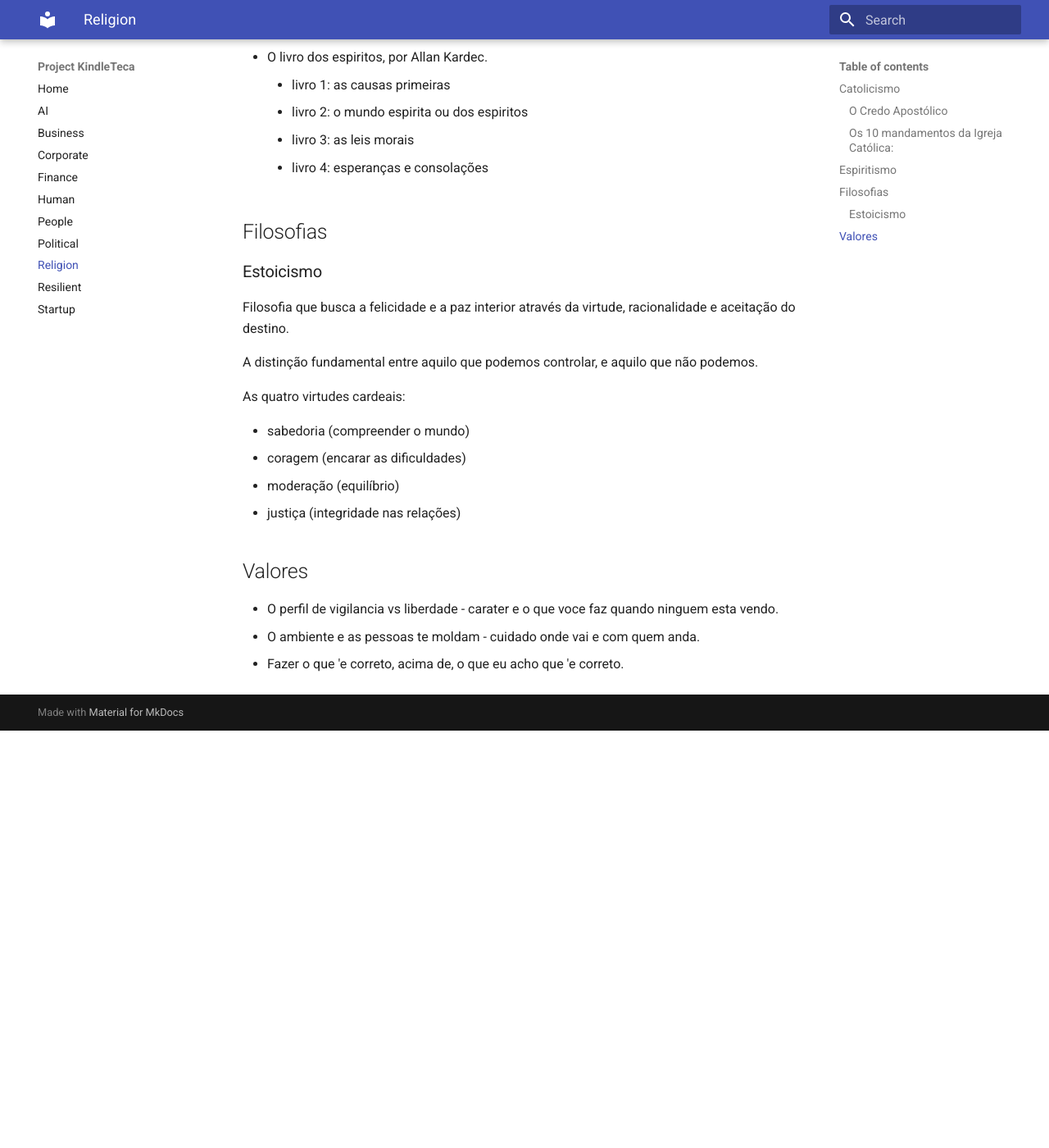
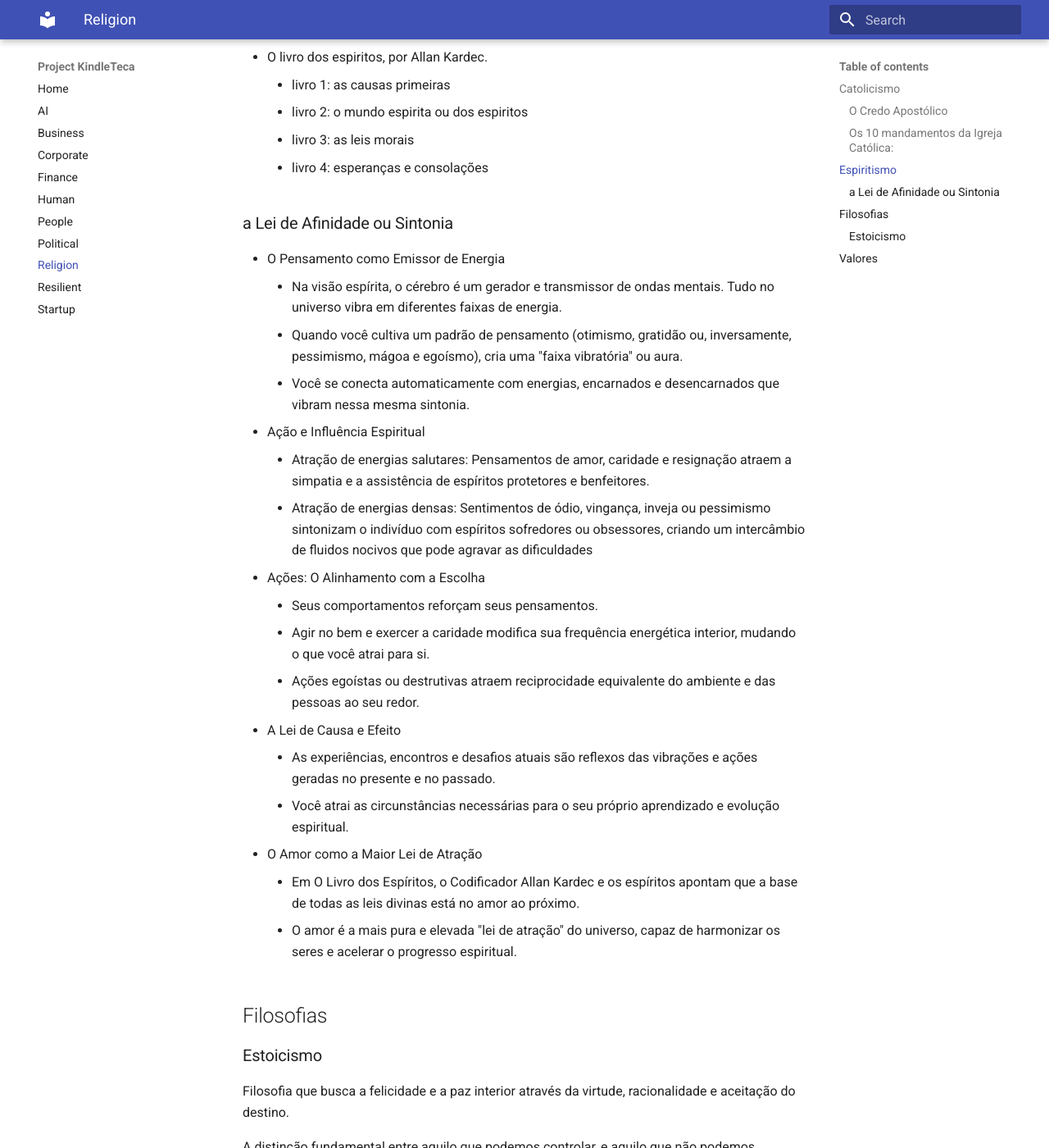
Before and after one commit to renatobrf/kindle-teca, an MkDocs documentation site: the page built from docs/religiao.md, in a window 1280 px wide and 1400 px high, scrolled down 1169 px. Shown: the whole window at 82% size. Built offline with MkDocs 1.6.1 and Material for MkDocs 9.7.7, drawn with Linux system fonts in a browser that asks for light colours; before the commit the page ends 2060 px from its top, so only the background shows below that.

Commit message:
Add section on Law of Affinity to religiao.md
Added a section on the Law of Affinity or Tuning, discussing the influence of thoughts as energy emitters, spiritual actions, and the law of cause and effect.

```diff
--- a/docs/religiao.md
+++ b/docs/religiao.md
@@ -36,6 +36,26 @@
     - livro 3: as leis morais
     - livro 4: esperanças e consolações
 
+### a Lei de Afinidade ou Sintonia
+
+- O Pensamento como Emissor de Energia
+    - Na visão espírita, o cérebro é um gerador e transmissor de ondas mentais. Tudo no universo vibra em diferentes faixas de energia.
+    - Quando você cultiva um padrão de pensamento (otimismo, gratidão ou, inversamente, pessimismo, mágoa e egoísmo), cria uma "faixa vibratória" ou aura.
+    - Você se conecta automaticamente com energias, encarnados e desencarnados que vibram nessa mesma sintonia.
+- Ação e Influência Espiritual
+    - Atração de energias salutares: Pensamentos de amor, caridade e resignação atraem a simpatia e a assistência de espíritos protetores e benfeitores.
+    - Atração de energias densas: Sentimentos de ódio, vingança, inveja ou pessimismo sintonizam o indivíduo com espíritos sofredores ou obsessores, criando um intercâmbio de fluidos nocivos que pode agravar as dificuldades
+- Ações: O Alinhamento com a Escolha
+    - Seus comportamentos reforçam seus pensamentos.
+    - Agir no bem e exercer a caridade modifica sua frequência energética interior, mudando o que você atrai para si.
+    - Ações egoístas ou destrutivas atraem reciprocidade equivalente do ambiente e das pessoas ao seu redor.
+- A Lei de Causa e Efeito
+    - As experiências, encontros e desafios atuais são reflexos das vibrações e ações geradas no presente e no passado.
+    - Você atrai as circunstâncias necessárias para o seu próprio aprendizado e evolução espiritual.
+- O Amor como a Maior Lei de Atração
+    - Em O Livro dos Espíritos, o Codificador Allan Kardec e os espíritos apontam que a base de todas as leis divinas está no amor ao próximo.
+    - O amor é a mais pura e elevada "lei de atração" do universo, capaz de harmonizar os seres e acelerar o progresso espiritual.
+
 ## Filosofias
 
 ### Estoicismo
```
